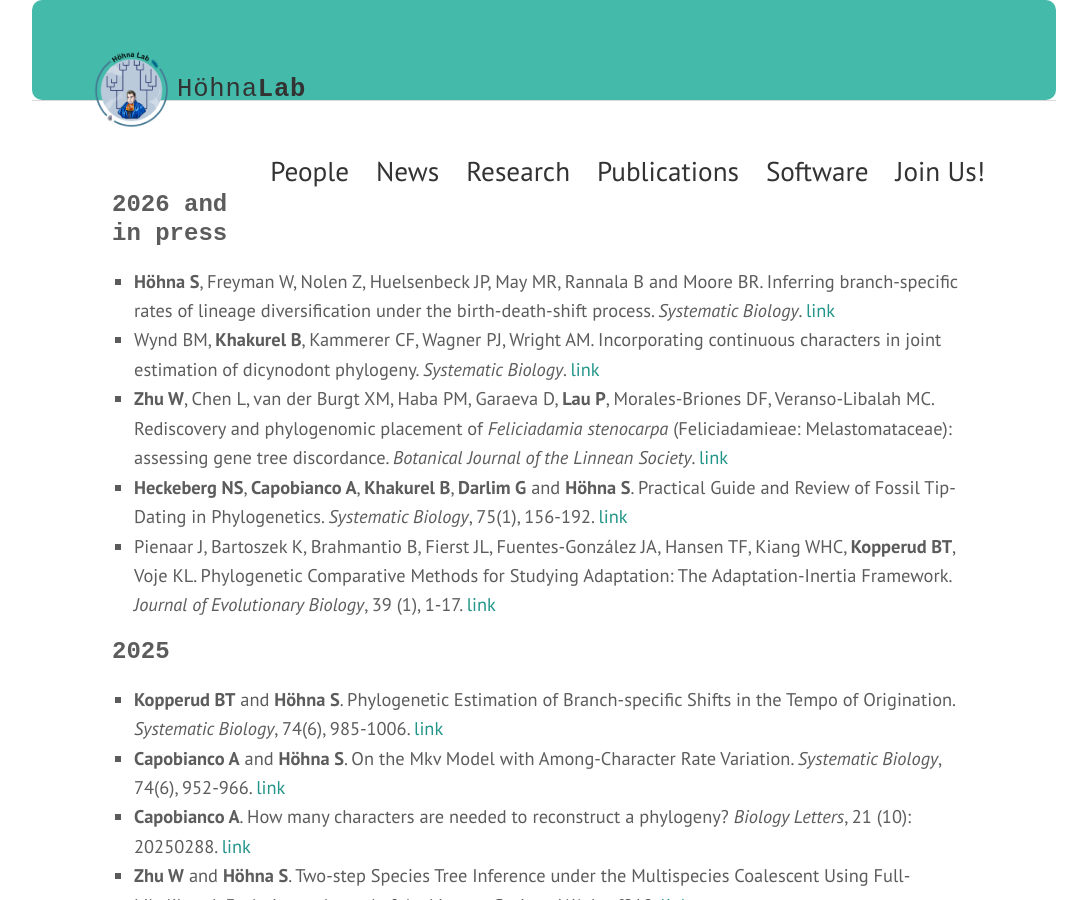
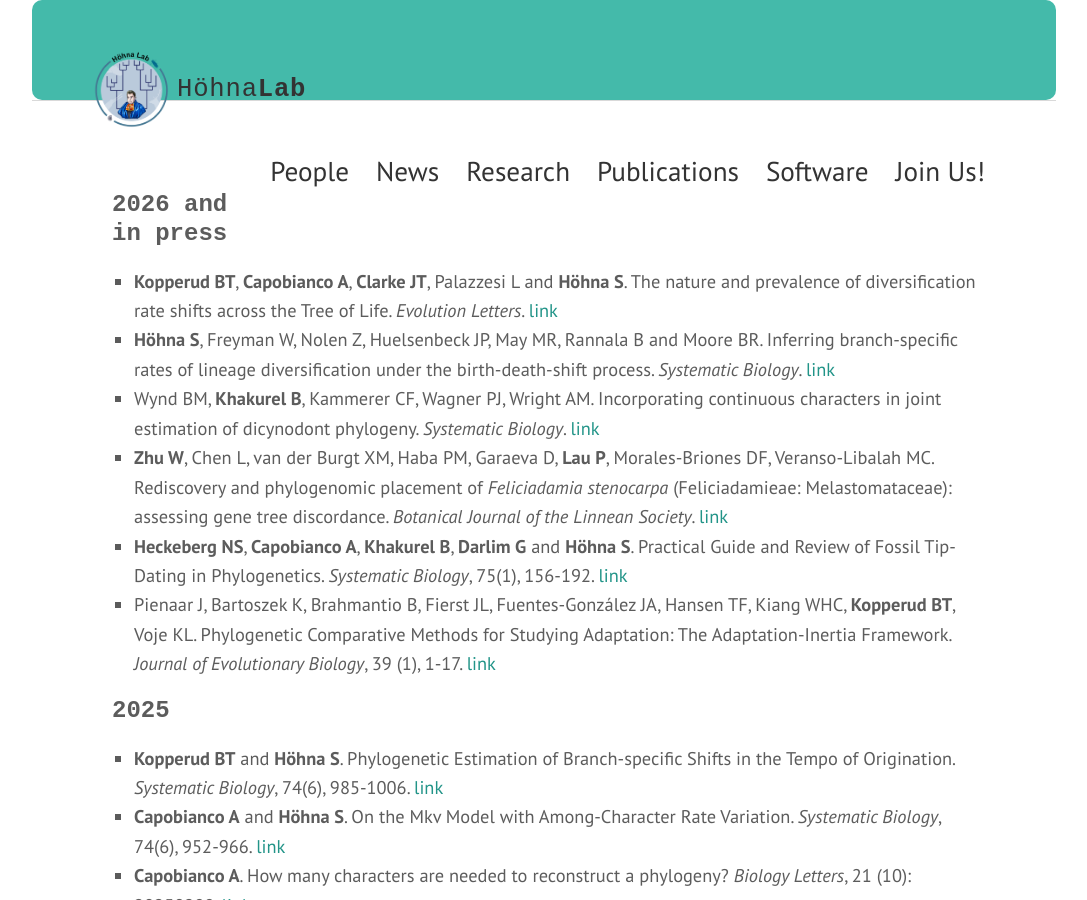
Before and after one commit to hoehnalab/hoehnalab.github.io, a Jekyll site: the page built from publications.md, in a window 1280 px wide and 900 px high. Shown: the whole window, without its empty margins (96-1183 px from the left). Built offline with Jekyll 4.4.1, drawn with Linux system fonts in a browser that asks for light colours; some web fonts are replaced.

Commit message:
Update publications.md

```diff
--- a/publications.md
+++ b/publications.md
@@ -4,7 +4,7 @@ title: Publications
 permalink: /publications/
 ---
 <h3>2026 and in press</h3>
-
+- <strong>Kopperud BT</strong>, <strong>Capobianco A</strong>, <strong>Clarke JT</strong>, Palazzesi L and <strong>Höhna S</strong>. The nature and prevalence of diversification rate shifts across the Tree of Life. *Evolution Letters*. [link](https://doi.org/10.1093/evlett/qrag005)
 - <strong>Höhna S</strong>, Freyman W, Nolen Z, Huelsenbeck JP, May MR, Rannala B and Moore BR. Inferring branch-specific rates of lineage diversification under the birth-death-shift process. *Systematic Biology*. [link](https://doi.org/10.1093/sysbio/syag003)
 - Wynd BM, <strong>Khakurel B</strong>, Kammerer CF, Wagner PJ, Wright AM. Incorporating continuous characters in joint estimation of dicynodont phylogeny. *Systematic Biology*. [link](https://doi.org/10.1093/sysbio/syaf078)
 - <strong>Zhu W</strong>, Chen L, van der Burgt XM, Haba PM, Garaeva D, <strong>Lau P</strong>, Morales-Briones DF, Veranso-Libalah MC. Rediscovery and phylogenomic placement of *Feliciadamia stenocarpa* (Feliciadamieae: Melastomataceae): assessing gene tree discordance. *Botanical Journal of the Linnean Society*. [link](https://doi.org/10.1093/botlinnean/boaf047)
```
